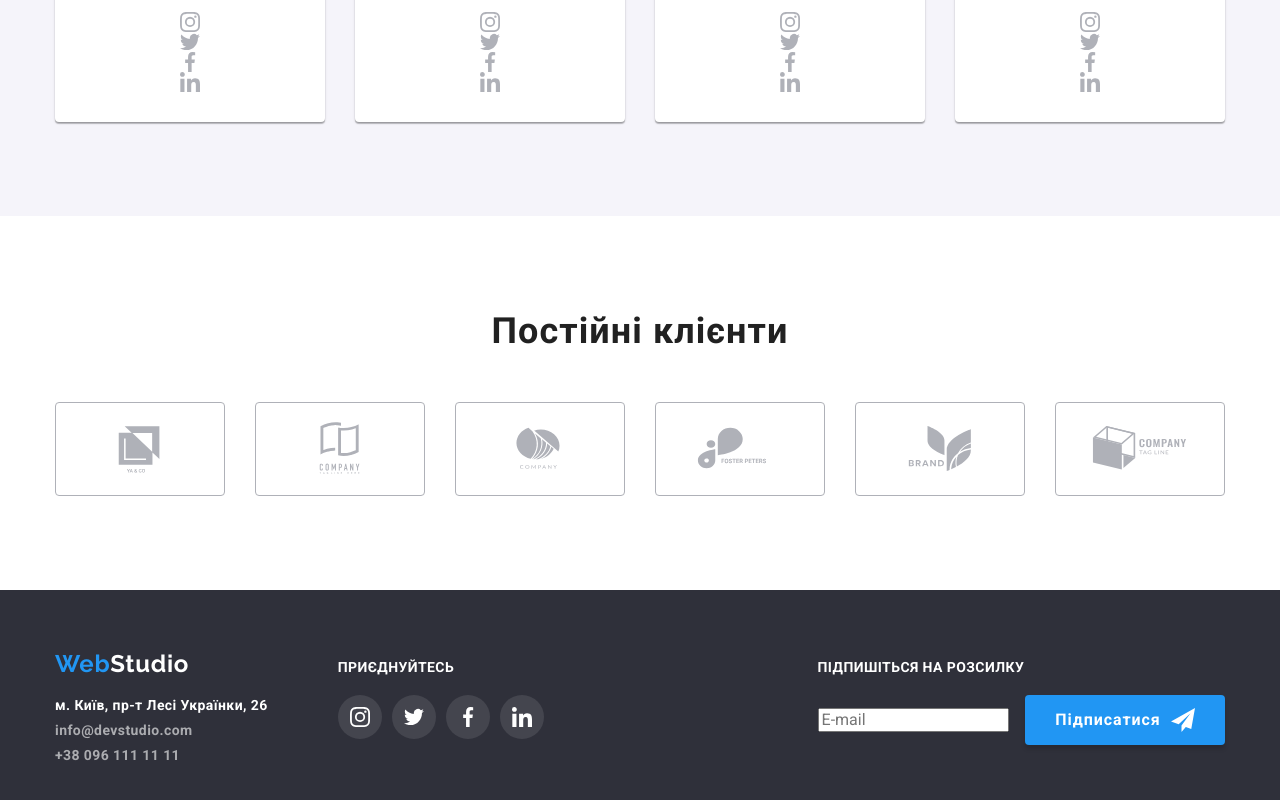
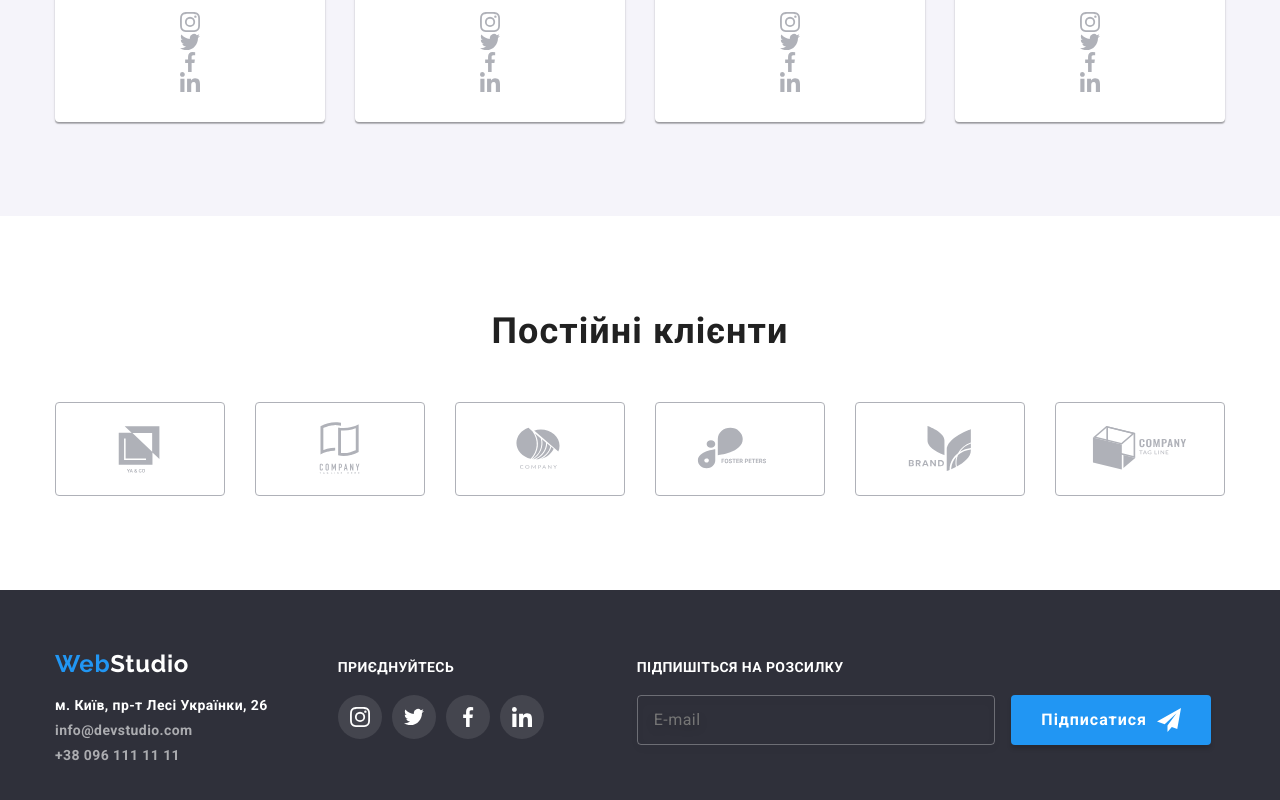
Before and after one commit to Olena-Alieksieienko/goit-markup-hw-8, a plain HTML site: page index.html in a window 1280 px wide. Shown: the part 1880-2680 px from the top of the page. Drawn offline with nearby package versions, Linux system fonts and the light colour scheme.

Commit message:
додає Футер на всі екрани

```diff
--- a/sass/layouts/_footer.scss
+++ b/sass/layouts/_footer.scss
@@ -81,6 +81,15 @@
   font-family: $main-font;
   @include font (14px, 1.17, 700, 0.03em);
   margin-bottom: 20px;
+  margin-left: auto;
+  @media screen and (min-width: 768px) {
+    margin-right: auto;
+    margin-top: 60px;
+  }
+  @media screen and (min-width: 1200px) {
+    margin-right: 0;
+    margin-top: 0;
+  }
 }
 
 .footer-social__list {
@@ -135,19 +144,7 @@
   }
 }
 
-.footer-subscription {
-  margin-left: auto;
-  @media screen and (min-width: 768px) {
-    margin-right: auto;
-    margin-top: 60px;
-  }
-  @media screen and (min-width: 1200px) {
-    margin-right: 0;
-    margin-top: 0;
-  }
-}
-
-.footer-subscription-form-mail {
+.subscription-form-mail {
   min-width: 358px;
   padding: 15px;
   padding-left: 16px;
```
Also changed, not shown: css/main.css, css/main.min.css, 2 other files.
